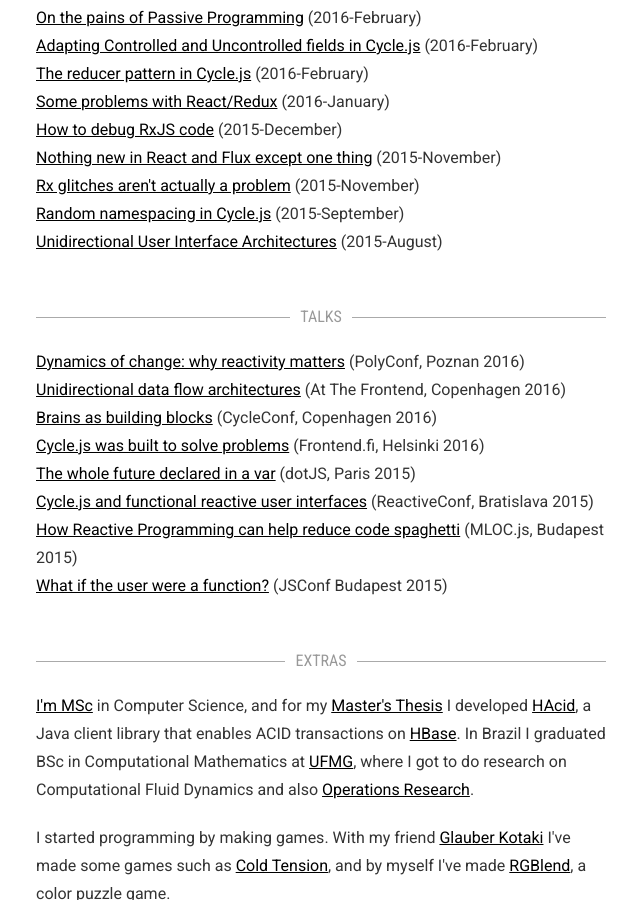
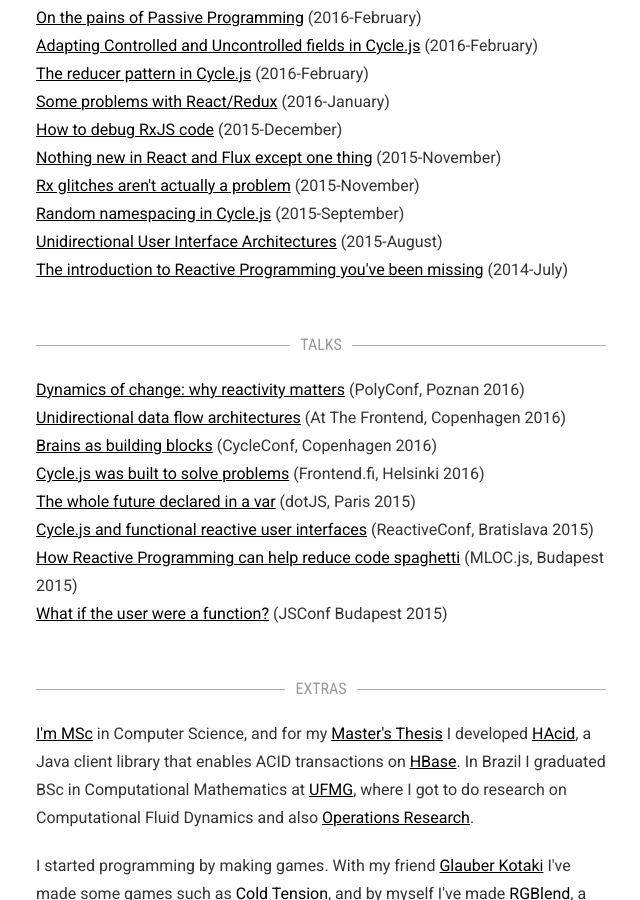
Before and after one commit to staltz/staltz.com, a Jekyll site: the page built from index.html, in a window 1280 px wide and 900 px high, scrolled down 1577 px. Shown: the whole window, without its empty margins (319-959 px from the left). Built offline with Jekyll 4.4.1, drawn with Linux system fonts in a browser that asks for light colours; nearby versions of some CDN libraries.

Commit message:
Add intro to reactive programming

```diff
--- a/index.html
+++ b/index.html
@@ -52,6 +52,7 @@ layout: blank
           {% for post in site.posts %}
             <a href="{{ post.url }}">{{ post.title }}</a> ({{ post.date | date: "%Y-%B" }})<br />
           {% endfor %}
+            <a href="https://gist.github.com/staltz/868e7e9bc2a7b8c1f754">The introduction to Reactive Programming you've been missing</a> (2014-July)
           </p>
 
           <h2 id="talks" class="hr"><span class="hr">TALKS</span></h2>
```
